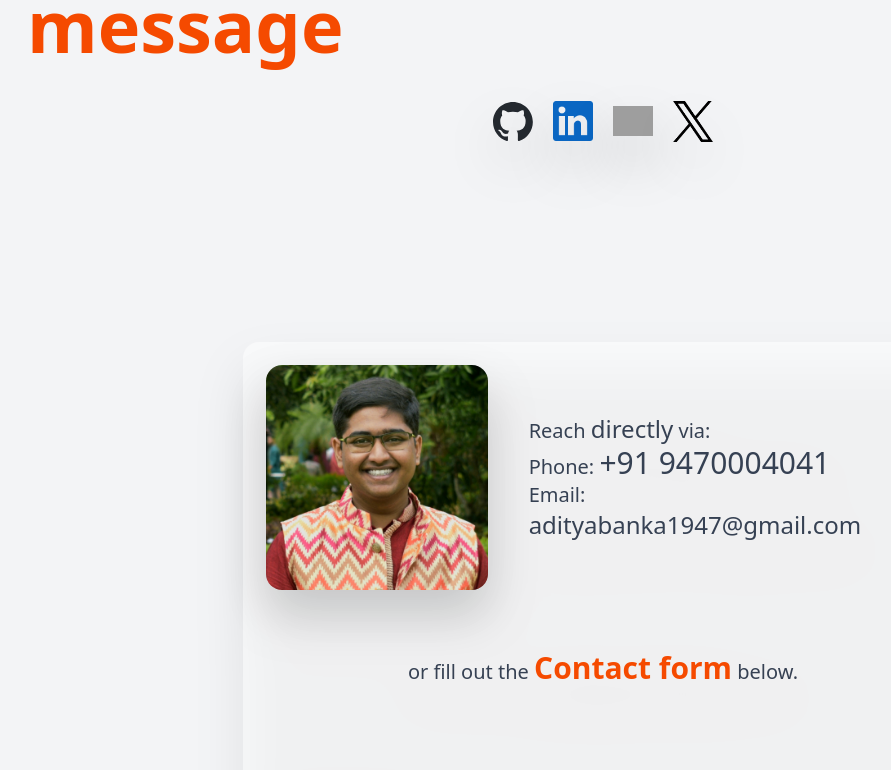
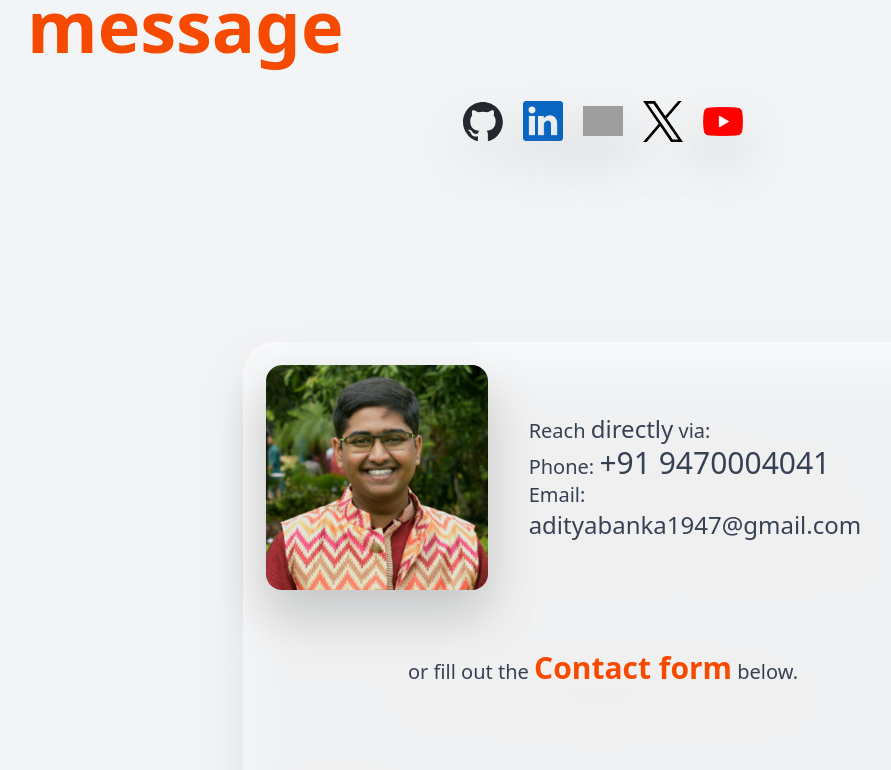
Before and after one commit to adityaBanka/adityabanka.github.io, a React (Vite) app: page /contact in a window 1280 px wide. Shown: the part 323-1093 px from the top of the page, without its empty margins (37-928 px from the left). Built offline with nearby package versions, Linux system fonts and the light colour scheme; grey boxes are pictures that could not be loaded.

Commit message:
added youtube and minor adjustments

```diff
--- a/src/Components/InfoSection.jsx
+++ b/src/Components/InfoSection.jsx
@@ -67,7 +67,7 @@ function InfoSection({ direction, title, description, type, parameter, link }) {
     <div ref={cardRef} className={`w-full flex justify-start items-center p-[2%] flex-col ${direction === 1 ? "md:flex-row-reverse md:space-x-reverse" : "md:flex-row "} bg-white/50 backdrop-blur-2xl rounded-2xl md:rounded-4xl drop-shadow-xl opacity-0 duration-500`}>
       {
         (type === "video") && (
-          <div className="min-w-[55%] w-full rounded-2xl overflow-hidden" onClick={clickHandler} ref={videoRef}>
+          <div className="min-w-[55%] w-full rounded-xl md:rounded-2xl overflow-hidden" onClick={clickHandler} ref={videoRef}>
             <iframe
               src={`https://www.youtube.com/embed/${parameter}?enablejsapi=1&mute=1&fs=0&controls=0&disablekb=1&rel=0&button=0&loop=1&playlist=${parameter}`}
               className="w-full h-auto rounded-xl md:rounded-2xl aspect-video drop-shadow-2xl pointer-events-none"
--- a/src/Pages/Contact.jsx
+++ b/src/Pages/Contact.jsx
@@ -66,14 +66,17 @@ function Contact() {
             link="https://x.com/adityabankaX"
             image="Logos/logo-black.png"
           ></ImageLink>
+          <ImageLink
+          link="https://www.youtube.com/@AdityaBankaYT"
+          image="Logos/Youtube.png"></ImageLink>
         </div>
 
       </div>
 
-      <div className='w-full md:w-180 p-[2%] md:p-[2%] bg-white/50 rounded-2xl drop-shadow-2xl text-gray-700 space-y-10 animate-fade-in-up'>
+      <div className='w-full md:w-180 p-[2%] bg-white/50 rounded-2xl md:rounded-4xl drop-shadow-2xl text-gray-700 space-y-10 animate-fade-in-up'>
 
         <div className='flex flex-col md:flex-row items-center justify-between md:space-x-5 not-md:space-y-5'>
-          <img src="AdityaBankaContact.jpg" className='w-full md:w-[33%] h-auto rounded-2xl drop-shadow-2xl'></img>
+          <img src="AdityaBankaContact.jpg" className='w-full md:w-[33%] h-auto rounded-xl md:rounded-2xl drop-shadow-2xl'></img>
           <div className='text-xl w-full p-[3%]'>
             <p>Reach <span className='text-2xl'>directly</span> via:</p>
             <p>Phone: <span className='text-3xl'>+91 9470004041</span></p>
```
Also changed, not shown: public/Logos/Youtube.png (added).
